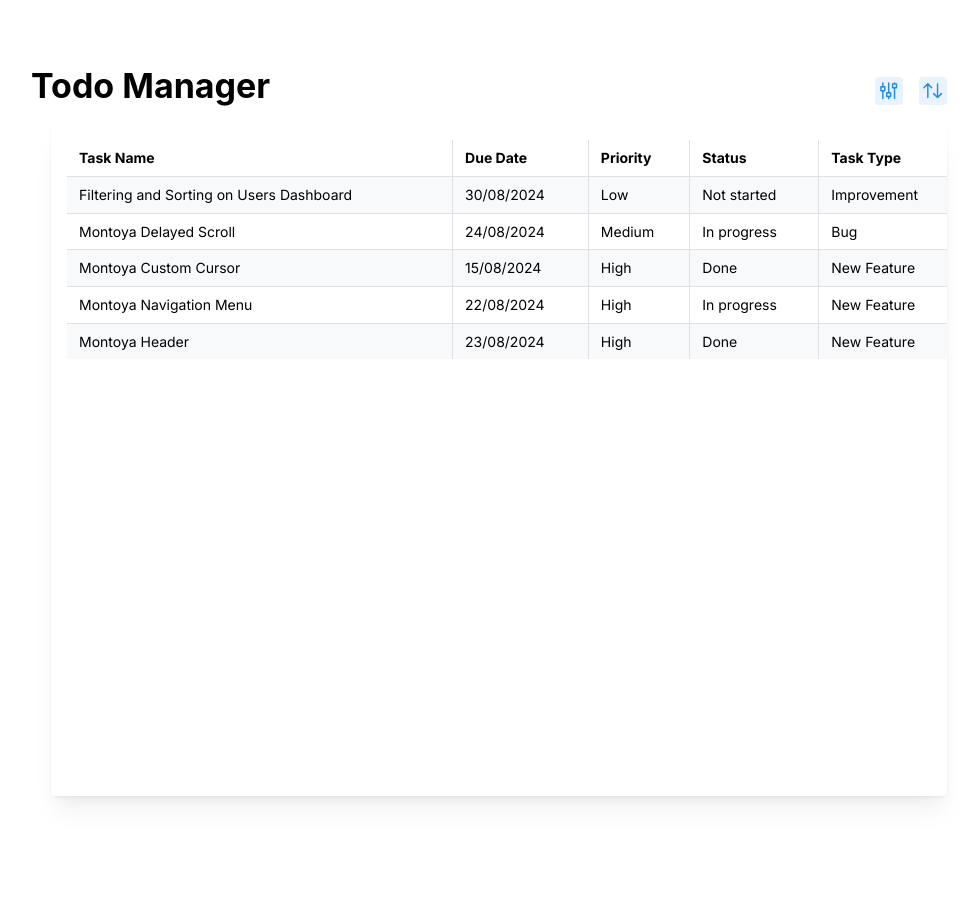
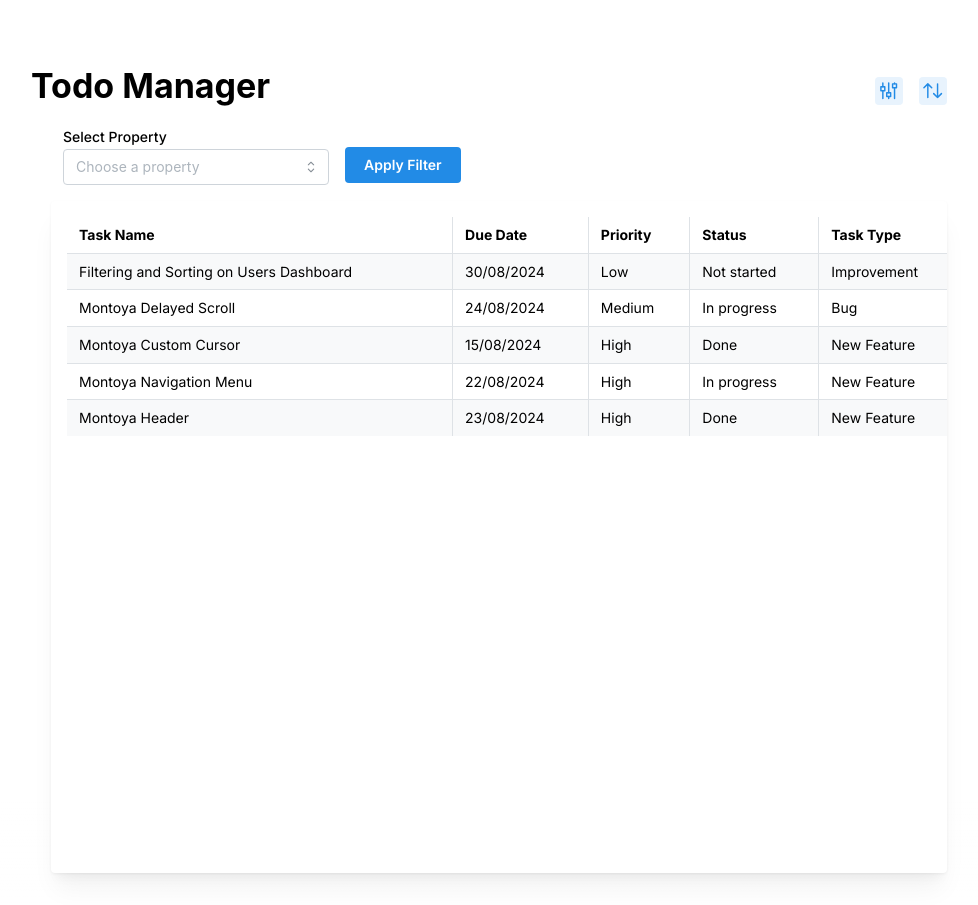
Before and after one commit to djsreeraj/next-dashboard, a Next.js app: page /todo in a window 1280 px wide. Both pictures are taken after a click on the button 922 px from the left and 91 px from the top of the page. Shown: the whole page, without its empty margins (33-1011 px from the left). Before the commit the page ends 828 px from the top, so only its background shows below. Built offline with nearby package versions, Linux system fonts and the light colour scheme.

Commit message:
added filtering and sort

```diff
--- a/src/app/todo/page.tsx
+++ b/src/app/todo/page.tsx
@@ -1,26 +1,154 @@
-"use client"
-import Tasks from '@/components/Task/Tasks'
-import { ActionIcon, Group, Paper, Stack, Title, Tooltip } from '@mantine/core'
-import { IconAdjustmentsAlt, IconArrowsSort } from '@tabler/icons-react'
-import React, { useState } from 'react'
+'use client';
+
+import Tasks from '@/components/Task/Tasks';
+import { mTaskData } from '@/constants/data';
+import { MTask, Priority, Status, TaskType } from '@/types/task';
+import {
+  ActionIcon,
+  Group,
+  Paper,
+  Stack,
+  Title,
+  Tooltip,
+  Select,
+  TextInput,
+  Button,
+} from '@mantine/core';
+import { IconAdjustmentsAlt, IconArrowsSort } from '@tabler/icons-react';
+import React, { useEffect, useState } from 'react';
 
 const Todo = () => {
+  const [isSort, setIsSorted] = useState(false);
 
-  const [isSort, setIsSorted] = useState(false)
+  const [opened, setOpened] = useState(false);
+  const [selectedProperty, setSelectedProperty] = useState<string | null>(null);
+  const [filterValue, setFilterValue] = useState<string>('');
+  const [filteredData, setFilteredData] = useState<MTask[]>(mTaskData);
 
-  function handleFilter(){
+  useEffect(() => {
+    console.log(filteredData)
+  }, [filteredData])
 
+  function handleFilter() {
+    let filtered: MTask[] = mTaskData;
+
+    if (selectedProperty) {
+      switch (selectedProperty) {
+        case 'priority':
+          filtered = mTaskData.filter(
+            (task) =>
+              Priority[task.priority] ===
+              Priority[filterValue as keyof typeof Priority]
+          );
+          break;
+        // case 'status':
+        //   filtered = mTaskData.filter(
+        //     (task) =>
+        //       Status[task.status] === Status[filterValue as keyof typeof Status]
+        //   );
+        //   break;
+        // case 'taskType':
+        //   filtered = mTaskData.filter(
+        //     (task) =>
+        //       TaskType[task.taskType] ===
+        //       TaskType[filterValue as keyof typeof TaskType]
+        //   );
+        //   break;
+        default:
+          filtered = mTaskData.filter(
+            (task) =>{
+              console.log(task)
+              console.log(selectedProperty)
+              console.log(selectedProperty)
+
+             return task[selectedProperty as keyof MTask]
+              ?.toString()
+              .toLowerCase()
+              .includes(filterValue.toLowerCase())
             }
 
-  function handleSort(){
-    setIsSorted(prev => !prev)
+          );
       }
+    }
+
+    setFilteredData(filtered);
+    //setOpened(false); // Close the modal after filtering
+  }
+
+  function handleSort() {
+    setIsSorted((prev) => !prev);
+  }
+
+  function handleFilterBtn() {
+    setOpened((prev) => !prev);
+  }
+
+  const getPropertyOptions = () => {
+    return [
+      { value: 'name', label: 'Name' },
+      { value: 'dueDate', label: 'Due Date' },
+      { value: 'priority', label: 'Priority' },
+      { value: 'status', label: 'Status' },
+      { value: 'taskType', label: 'Task Type' },
+    ];
+  };
+
+  const getFilterInput = () => {
+    if (selectedProperty === 'priority') {
       return (
-    <div style={{ display: 'flex', justifyContent: 'space-between', height:'100vh', background: '#fff' }}>
+        <Select
+          label="Priority"
+          data={Object.keys(Priority).map((key) => ({
+            value: key,
+            label: key,
+          }))}
+          value={filterValue}
+          onChange={(value) => setFilterValue(value || '')}        />
+      );
+    }
+
+    if (selectedProperty === 'status') {
+      return (
+        <Select
+          label="Status"
+          data={Object.keys(Status).map((key) => ({
+            value: key,
+            label: key,
+          }))}
+          value={filterValue}
+          onChange={(value) => setFilterValue(value || '')}        />
+      );
+    }
+
+    if (selectedProperty === 'taskType') {
+      return (
+        <Select
+          label="Task Type"
+          data={Object.keys(TaskType).map((key) => ({
+            value: key,
+            label: key,
+          }))}
+          value={filterValue}
+          onChange={(value) => setFilterValue(value || '')}        />
+
+      );
+    }
+
+    return (
+      <TextInput
+        label="Filter Value"
+        placeholder="Enter value"
+        value={filterValue}
+        onChange={(e) => setFilterValue(e.target.value)}
+      />
+    );
+  };
+
+  return (
+    <div style={{ display: 'flex', justifyContent: 'space-between', height: '100vh', background: '#fff' }}>
       <Paper>
         <Stack m="xl" p="xl">
-          <Group justify='space-between'>
-
+          <Group justify="space-between">
             <Title>Todo Manager</Title>
 
             <Group>
@@ -29,38 +157,64 @@ const Todo = () => {
                   mt="xs"
                   variant="light"
                   aria-label="Filter"
-                    onClick={handleFilter}
-                    // loading={loading}
+                  onClick={handleFilterBtn}
                 >
-                    <IconAdjustmentsAlt style={{ width: "90%", height: "90%" }} stroke={1.5} />
+                  <IconAdjustmentsAlt style={{ width: '90%', height: '90%' }} stroke={1.5} />
                 </ActionIcon>
-
               </Tooltip>
 
               <Tooltip label="Sort" position="top" withArrow>
-
                 <ActionIcon
                   mt="xs"
                   variant="light"
                   aria-label="Refresh"
                   onClick={handleSort}
-                      // loading={loading}
                 >
-                      <IconArrowsSort style={{ width: "90%", height: "90%" }} stroke={1.5} />
+                  <IconArrowsSort style={{ width: '90%', height: '90%' }} stroke={1.5} />
                 </ActionIcon>
               </Tooltip>
-
             </Group>
           </Group>
+
+          <Group ml="xl">
+            {
+              opened &&
               <Group>
-                <Tasks isSort={isSort} />
+          <Select
+            label="Select Property"
+            placeholder="Choose a property"
+            data={getPropertyOptions()}
+            value={selectedProperty}
+            onChange={setSelectedProperty}
+          />
+          {selectedProperty && getFilterInput()}
+          <Group justify="right">
+            <Button onClick={handleFilter} mt="lg">Apply Filter</Button>
+          </Group>
+        </Group>
+            }
+          </Group>
 
+          <Group>
+            <Tasks isSort={isSort} filteredData={filteredData} />
           </Group>
         </Stack>
+      </Paper>
 
-      </Paper>
+      {/* <Modal
+        opened={opened}
+        onClose={() => setOpened(false)}
+        title="Filter Tasks"
+        overlayProps={{
+          color:  theme.colors.gray[2],
+          opacity: 0.55,
+          blur: 3,
+        }}
+      >
+
+      </Modal> */}
     </div>
-  )
-}
+  );
+};
 
-export default Todo
+export default Todo;
--- a/src/components/Task/Tasks.tsx
+++ b/src/components/Task/Tasks.tsx
@@ -4,24 +4,22 @@ import {  flexRender, getCoreRowModel, getFilteredRowModel, getPaginationRowMode
 import { useEffect, useState } from 'react';
 import { mTaskData } from '@/constants/data';
 import { useColumns } from './Column';
+import { MTask } from '@/types/task';
 
 
-export default function Tasks({isSort} : {isSort: boolean}) {
+export default function Tasks({isSort, filteredData} : {isSort: boolean, filteredData: MTask[]}) {
 
     const columns = useColumns();
-    const [filtering, setFiltering] = useState('')
-    const [columnFilters, setColumnFilters] = useState([]);
-
-    const [taskData, setTaskData] = useState(mTaskData)
+    const [taskData, setTaskData] = useState(filteredData)
 
 
     useEffect(() => {
       if(isSort){
-        setTaskData([...mTaskData].reverse())
+        setTaskData([...filteredData].reverse())
       }else{
-        setTaskData([...mTaskData])
+        setTaskData([...filteredData])
       }
-    }, [isSort])
+    }, [isSort,filteredData])
 
     const table = useReactTable({
         data: taskData,
@@ -29,9 +27,9 @@ export default function Tasks({isSort} : {isSort: boolean}) {
         getCoreRowModel: getCoreRowModel(),
         // getPaginationRowModel: getPaginationRowModel(),
         getFilteredRowModel: getFilteredRowModel(),
-        state: {
-            columnFilters,
-        },
+        // state: {
+        //     columnFilters,
+        // },
         // onColumnFiltersChange: setColumnFilters,
 
       })
```
Lines whose indentation alone changed are shown as unchanged.
